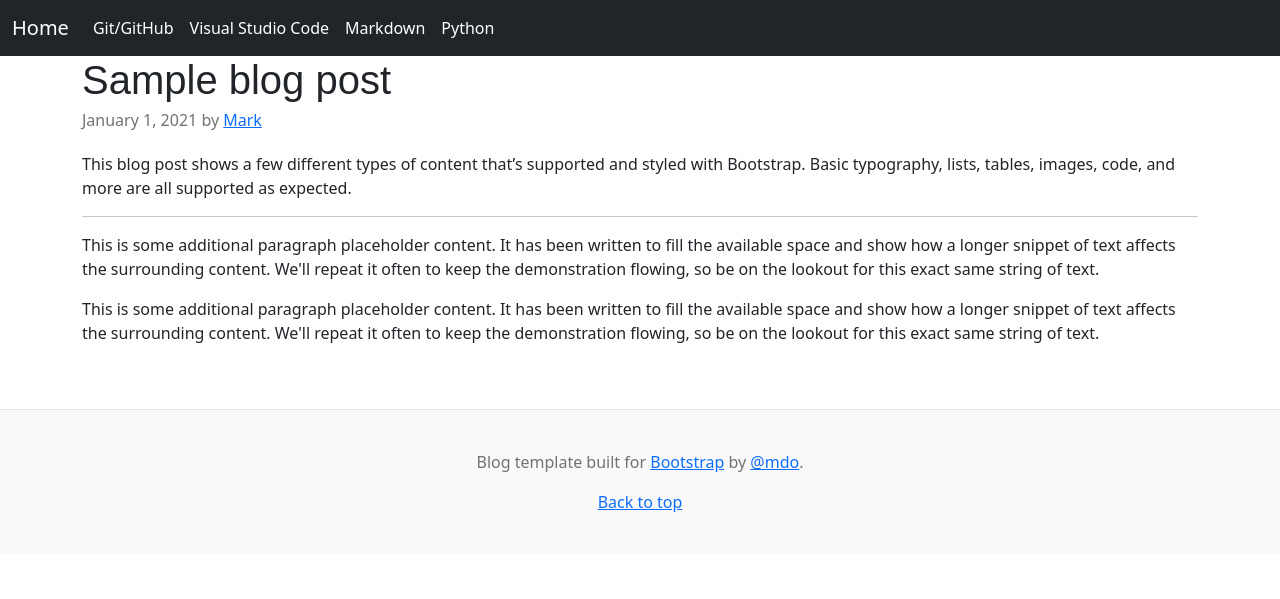
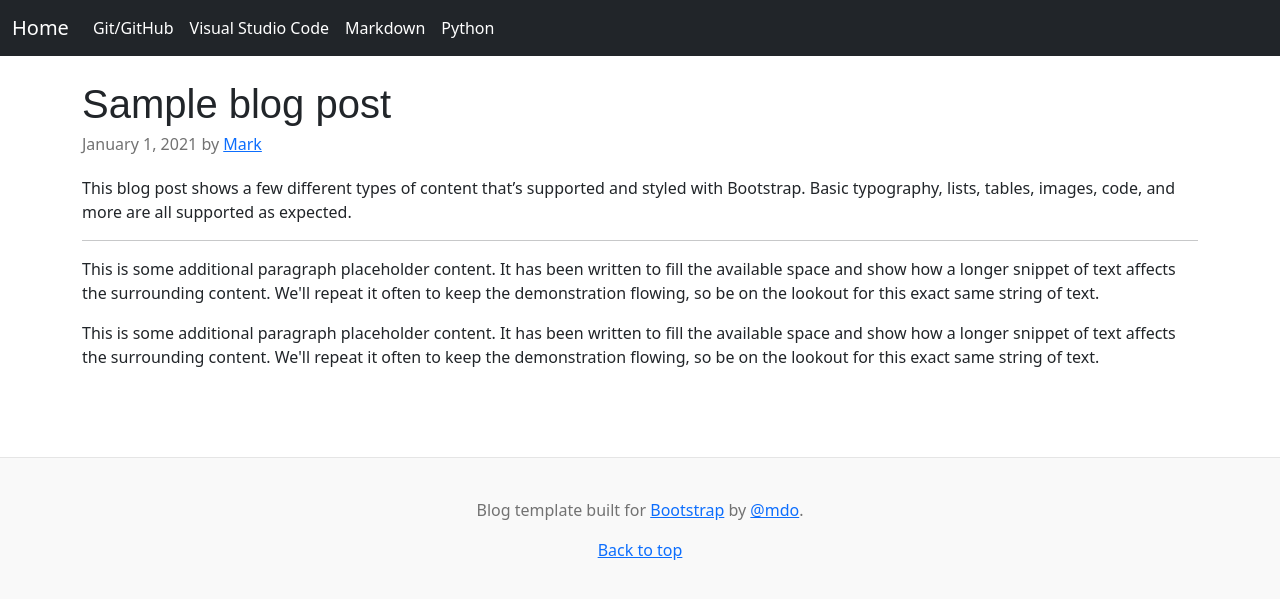
Before and after one commit to ConradoAlmeida/cheatsheets, a Jekyll site: the page built from index.html, in a window 1280 px wide. Shown: the top 599 px of the page. Built offline with Jekyll 4.4.1, drawn with Linux system fonts in a browser that asks for light colours.

Commit message:
espaço para começo do conteudo

```diff
--- a/_layouts/default.html
+++ b/_layouts/default.html
@@ -77,7 +77,7 @@
 
 
 
-<main class="container">
+<main class="container py-4">
 <script src="https://cdn.jsdelivr.net/npm/bootstrap@5.0.2/dist/js/bootstrap.bundle.min.js" integrity="sha384-MrcW6ZMFYlzcLA8Nl+NtUVF0sA7MsXsP1UyJoMp4YLEuNSfAP+JcXn/tWtIaxVXM" crossorigin="anonymous"></script>
 <script async="" src="https://cdn.jsdelivr.net/npm/masonry-layout@4.2.2/dist/masonry.pkgd.min.js" integrity="sha384-GNFwBvfVxBkLMJpYMOABq3c+d3KnQxudP/mGPkzpZSTYykLBNsZEnG2D9G/X/+7D" crossorigin="anonymous"></script>
 
```
